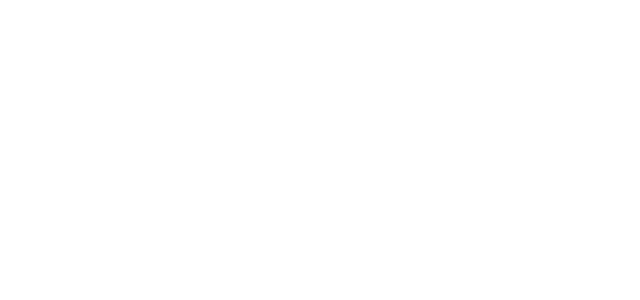
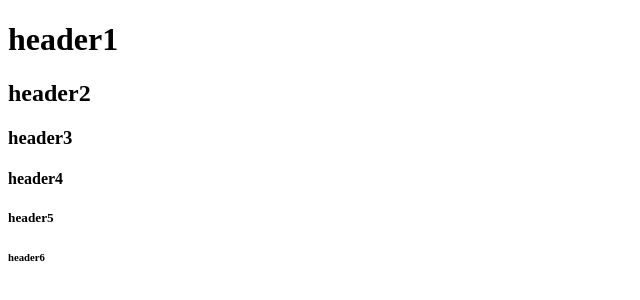
Before and after one commit to Alejandro-R184/test-project, a plain HTML site: page index.html in a window 1280 px wide. Shown: the whole page, without its empty margins (0-640 px from the left). Drawn offline with Linux system fonts and the light colour scheme.

Commit message:
random commit 1

```diff
--- a/index.html
+++ b/index.html
@@ -6,6 +6,11 @@
     <title>Document</title>
 </head>
 <body>
-
+    <h1>header1</h1>
+    <h2>header2</h2>
+    <h3>header3</h3>
+    <h4>header4</h4>
+    <h5>header5</h5>
+    <h6>header6</h6>
 </body>
 </html>
```
